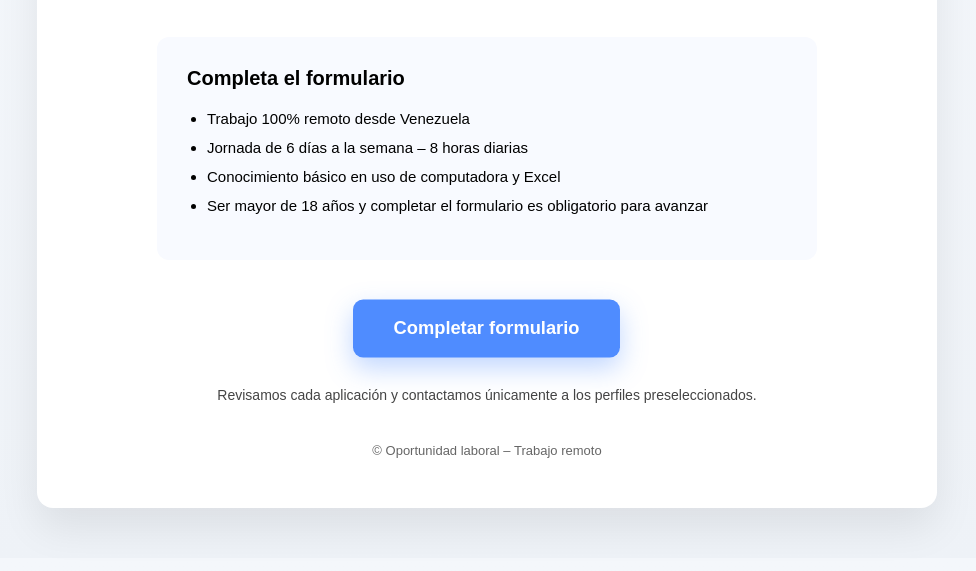
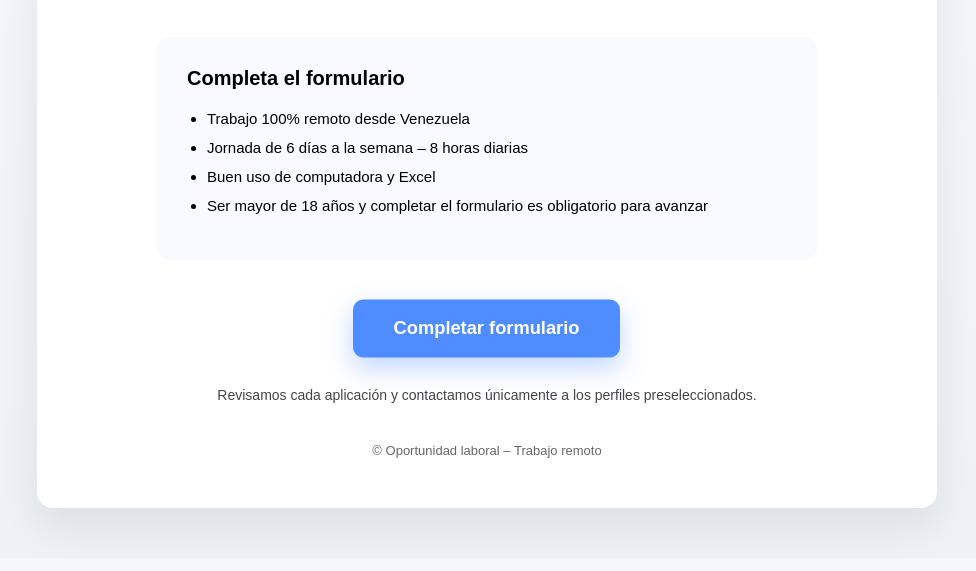
Before and after one commit to stormy2026/oportunidades.remotas, a plain HTML site: page index.html in a window 1280 px wide. Shown: the part 229-800 px from the top of the page, without its empty margins (153-1129 px from the left). Drawn offline with Linux system fonts and the light colour scheme.

Commit message:
Update index.html

```diff
--- a/index.html
+++ b/index.html
@@ -195,7 +195,7 @@
         <ul>
           <li>Trabajo 100% remoto desde Venezuela</li>
           <li>Jornada de 6 días a la semana – 8 horas diarias</li>
-          <li>Conocimiento básico en uso de computadora y Excel</li>
+          <li>Buen uso de computadora y Excel</li>
           <li>Ser mayor de 18 años y completar el formulario es obligatorio para avanzar</li>
         </ul>
       </div>
```
